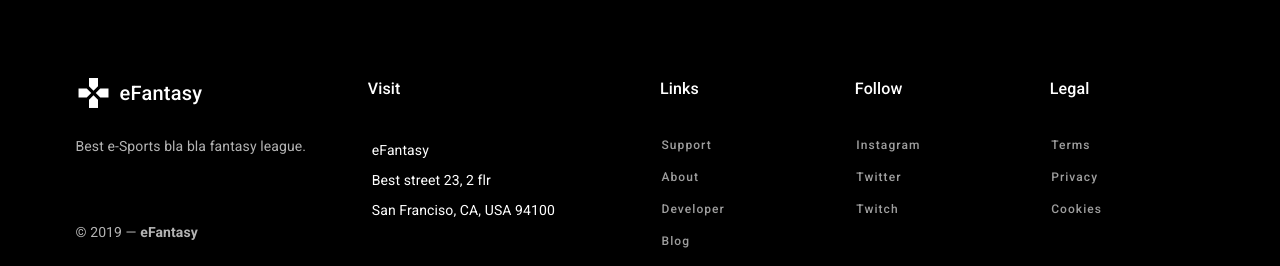
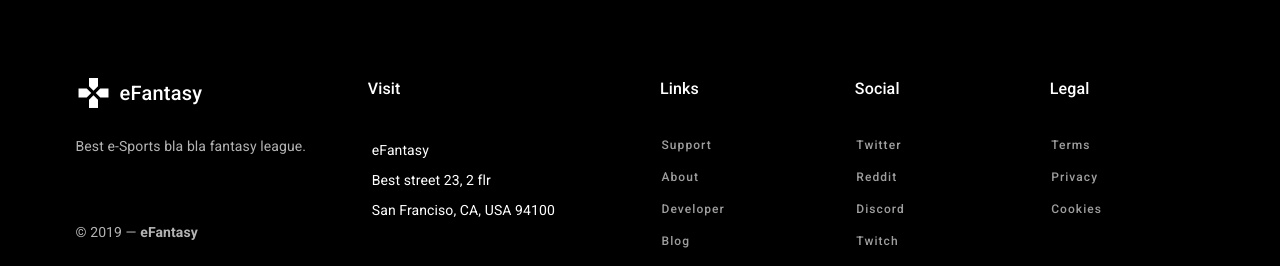
Before and after one commit to esportsdrafts/esportsdrafts-frontend-legacy, a Vue app: page / in a window 1280 px wide. Shown: the part 473-739 px from the top of the page. Built offline with nearby package versions, Linux system fonts and the light colour scheme.

Commit message:
Rearrange social footer text

```diff
--- a/src/components/Footer.vue
+++ b/src/components/Footer.vue
@@ -47,7 +47,7 @@
         </v-flex>
         <v-flex d-flex xs12 sm6 md2>
           <v-card color="black" width="120">
-            <v-card-title primary class="subtitle-1 font-weight-medium">Follow</v-card-title>
+            <v-card-title primary class="subtitle-1 font-weight-medium">Social</v-card-title>
             <v-flex>
               <v-btn
                 v-for="link in follow"
@@ -91,7 +91,7 @@ export default {
   },
   data: () => ({
     legal: ["Terms", "Privacy", "Cookies"],
-    follow: ["Instagram", "Twitter", "Twitch"],
+    follow: ["Twitter", "Reddit", "Discord", "Twitch"],
     links: ["Support", "About", "Developer", "Blog", "Contact"]
   })
 };
```
